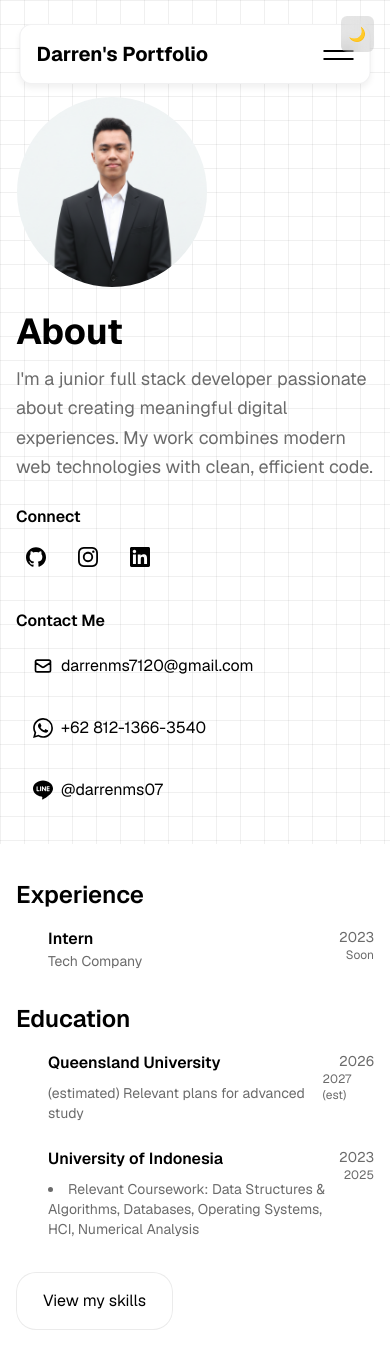
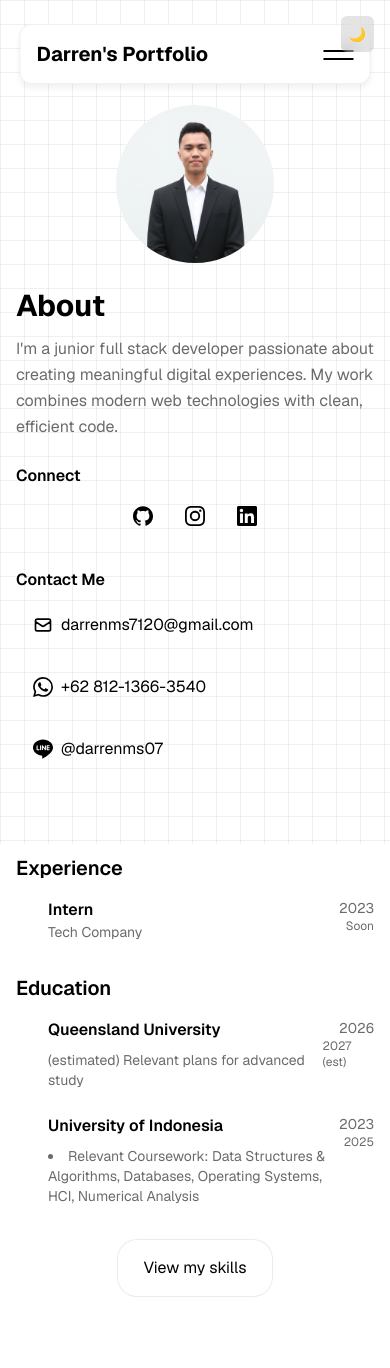
Before and after one commit to DarrenM07/my-portofolio, a Next.js app: page /about in a window 390 px wide. Shown: the top 1368 px of the page. After the commit the page ends 1346 px from the top, so only its background shows below. Built offline with nearby package versions, Linux system fonts and the light colour scheme.

Commit message:
fix mobile and desktop for about me

```diff
--- a/src/app/about/page.tsx
+++ b/src/app/about/page.tsx
@@ -62,25 +62,24 @@ export default function AboutPage() {
   return (
     <main>
       <CardNav {...cardNavProps} className="about-nav" />
-      <section className="container-std mt-2 md:mt-4 py-16 md:py-24">
-        <br></br>
-        <div className="grid grid-cols-1 md:grid-cols-2 gap-10 items-start">
+      <section className="container-std mt-2 md:mt-4 py-12 md:py-24">
+        <div className="grid grid-cols-1 md:grid-cols-2 gap-8 md:gap-10 items-start">
           {/* Left: portrait + intro text */}
           <div className="flex flex-col items-start gap-6">
             {/* NOTE: place the image file into `public/` as `PASFOTO (2).png` */}
-            <div className="w-48 h-48 rounded-full overflow-hidden border border-white/10">
+            <div className="w-40 h-40 md:w-48 md:h-48 rounded-full overflow-hidden border border-white/10 mx-auto md:mx-0 mt-12 md:mt-16">
               <img src="/PASFOTO (2).png" alt="Darren photo" className="w-full h-full object-cover" />
             </div>
 
             <div className="max-w-md">
-              <h1 className="text-4xl font-bold mb-3">About</h1>
-              <p className="text-[var(--muted)] text-lg leading-relaxed">
+              <h1 className="text-3xl md:text-4xl font-bold mb-3">About</h1>
+              <p className="text-[var(--muted)] text-base md:text-lg leading-relaxed">
                 I'm a junior full stack developer passionate about creating meaningful digital experiences. My work combines modern web technologies with clean, efficient code.
               </p>
 
               <div className="mt-6">
                 <h3 className="font-semibold mb-2">Connect</h3>
-                <div className="flex items-center gap-3">
+                <div className="flex items-center gap-3 justify-center md:justify-start">
                   <a
                     className="w-10 h-10 inline-flex items-center justify-center rounded-full bg-white/5 dark:bg-black/5"
                     href="https://github.com/DarrenM07"
@@ -140,11 +139,10 @@ export default function AboutPage() {
 
           {/* Right: experience + education */}
           <div className="space-y-8">
-            <div className="relative">
-              <br></br>
-              <h2 className="text-2xl font-semibold mb-4">Experience</h2>
-              <span className="absolute left-3 top-6 bottom-0 w-px bg-white/10" aria-hidden />
-              <ul className="space-y-6 pl-8">
+            <div className="relative mt-12 md:mt-16">
+              <h2 className="text-xl md:text-2xl font-semibold mb-4">Experience</h2>
+              <span className="hidden md:block absolute left-3 top-6 bottom-0 w-px bg-white/10" aria-hidden />
+              <ul className="space-y-6 pl-8 md:pl-8">
                 <li className="relative">
                   <div className="flex items-start justify-between">
                     <div>
@@ -161,9 +159,9 @@ export default function AboutPage() {
             </div>
 
             <div className="relative">
-              <h2 className="text-2xl font-semibold mb-4">Education</h2>
-              <span className="absolute left-3 top-6 bottom-0 w-px bg-white/10" aria-hidden />
-              <ul className="space-y-6 pl-8">
+              <h2 className="text-xl md:text-2xl font-semibold mb-4">Education</h2>
+              <span className="hidden md:block absolute left-3 top-6 bottom-0 w-px bg-white/10" aria-hidden />
+              <ul className="space-y-6 pl-8 md:pl-8">
 
                 <li className="relative">
                   <div className="flex items-start justify-between">
@@ -195,7 +193,7 @@ export default function AboutPage() {
               </ul>
             </div>
             {/* Skills CTA below education */}
-            <div className="mt-6">
+            <div className="mt-6 text-center md:text-left">
               <StarBorder className="inline-block" color="var(--foreground)">
                 <Link href="/skills" aria-label="See skills and tools">View my skills</Link>
               </StarBorder>
```
